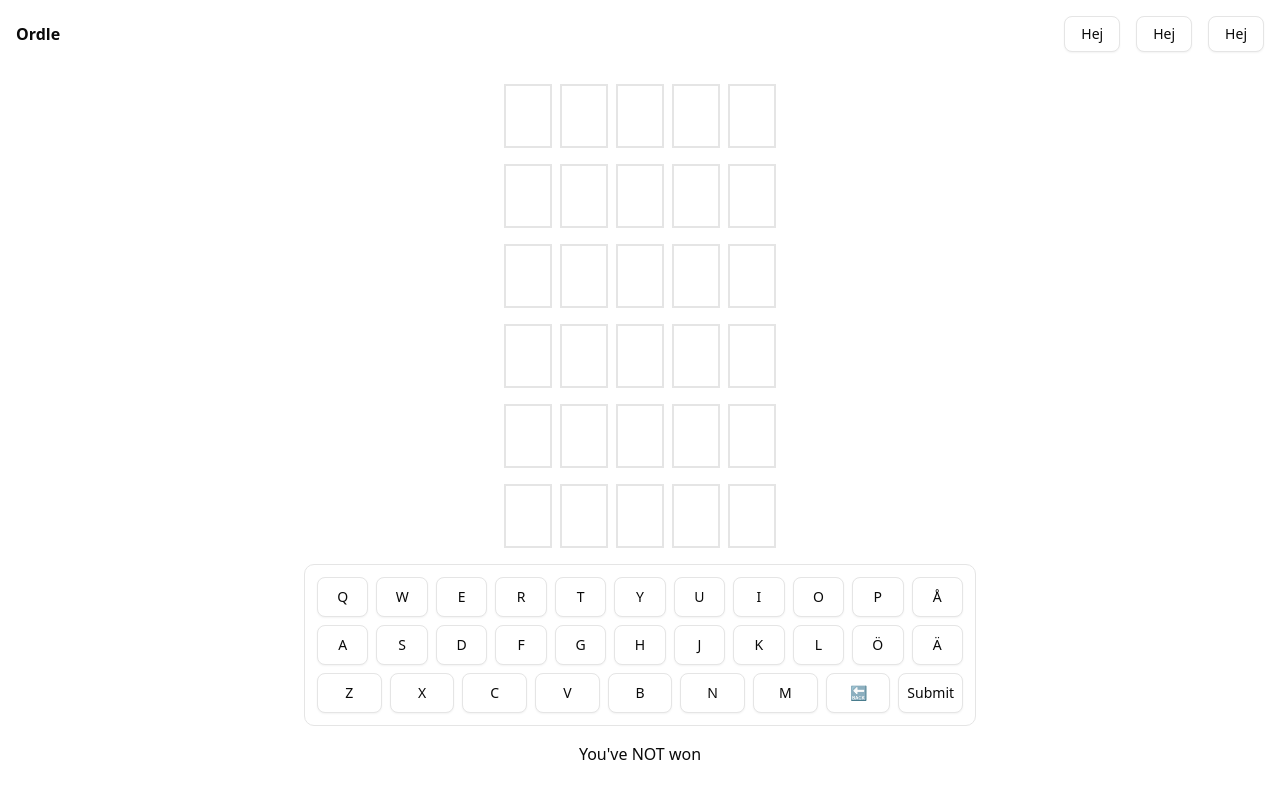
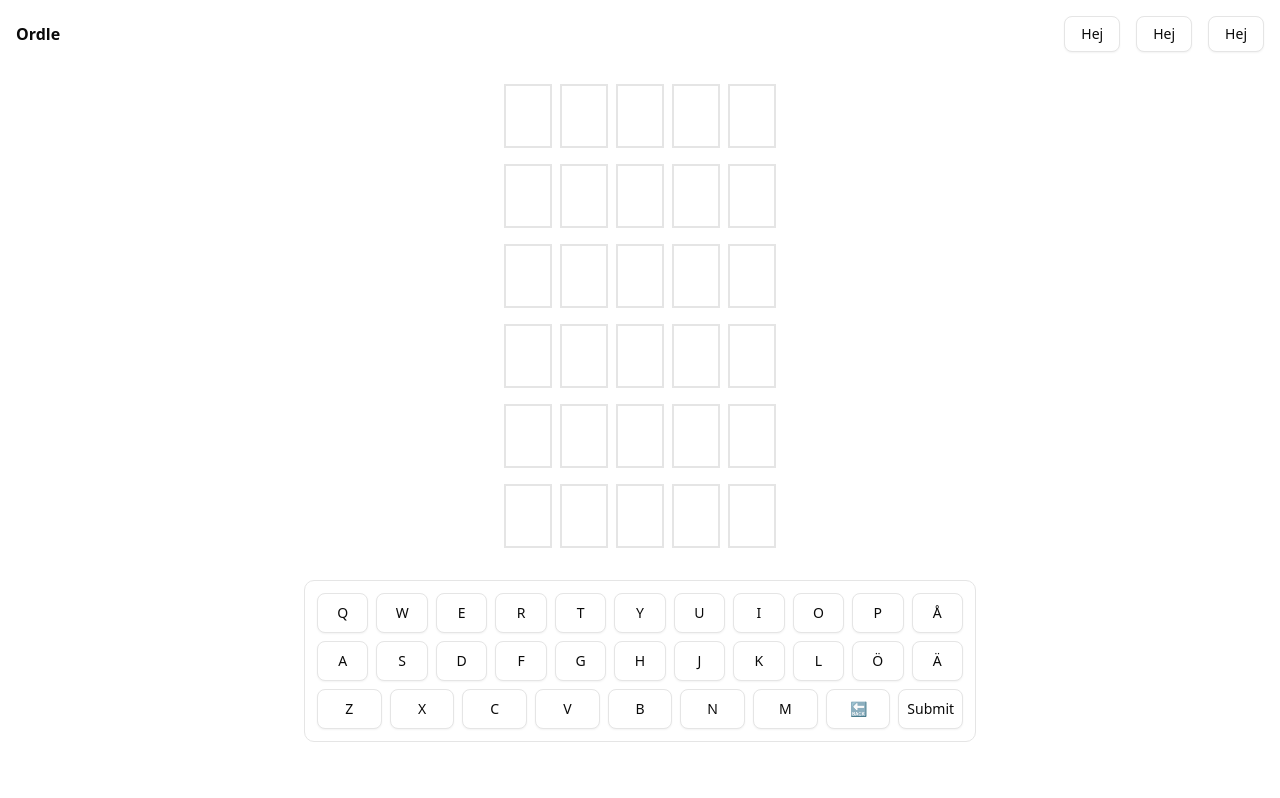
Before and after one commit to jonte265/guess-word, a Next.js app: page / in a window 1280 px wide. Both pictures are taken after a click on the button "Start". Built offline with nearby package versions, Linux system fonts and the light colour scheme.

Commit message:
add margin top

```diff
--- a/components/ui/custom/GameArea.tsx
+++ b/components/ui/custom/GameArea.tsx
@@ -76,7 +76,7 @@ function GameArea() {
           )}
 
           {/* Keyboard */}
-          <div className='flex flex-wrap justify-center items-center sm:w-auto p-2 border rounded-lg'>
+          <div className='flex flex-wrap justify-center items-center sm:w-auto p-2 mt-4 border rounded-lg'>
             {alphabetKeyboard.map((alp: string, index: number) => (
               <Button
                 key={index}
@@ -107,7 +107,7 @@ function GameArea() {
             </Button>
           </div>
 
-          {wordStore.gameWin ? <h2>You won!</h2> : <h2>You've NOT won</h2>}
+          {/* {wordStore.gameWin ? <h2>You won!</h2> : <h2>You've NOT won</h2>} */}
         </>
       ) : (
         <div className='flex flex-col gap-8 justify-center items-center'>
```
